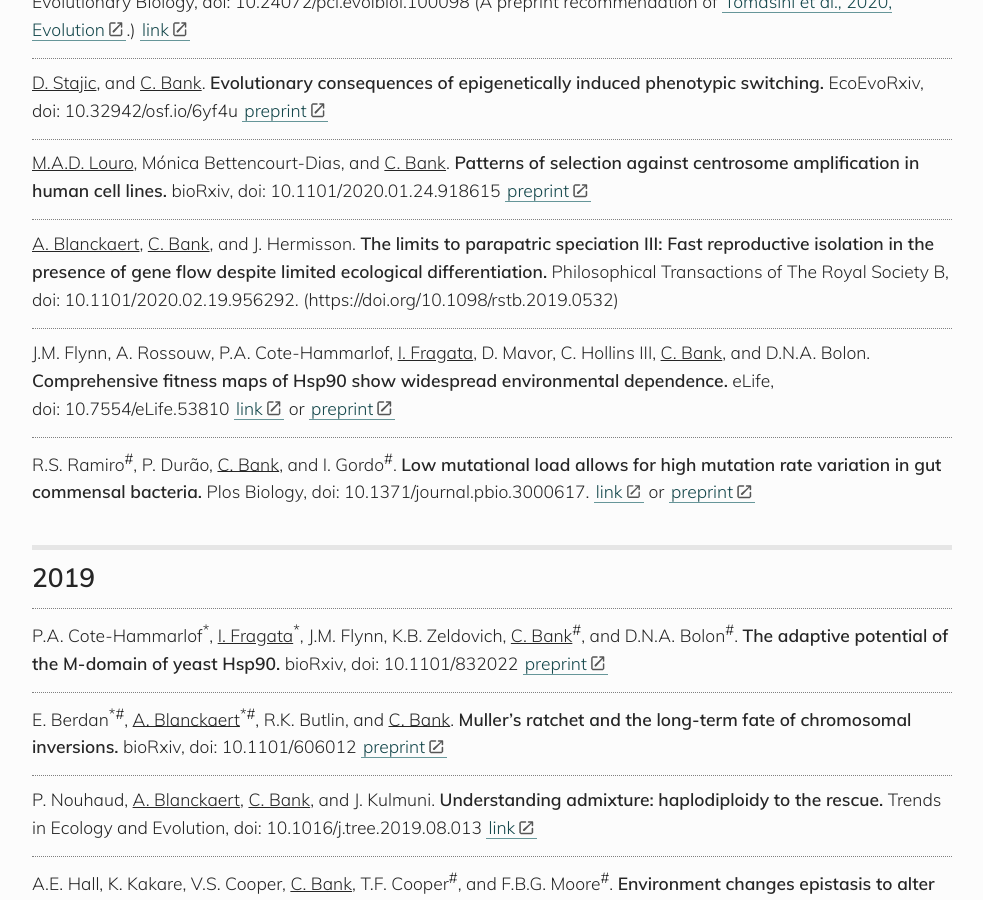
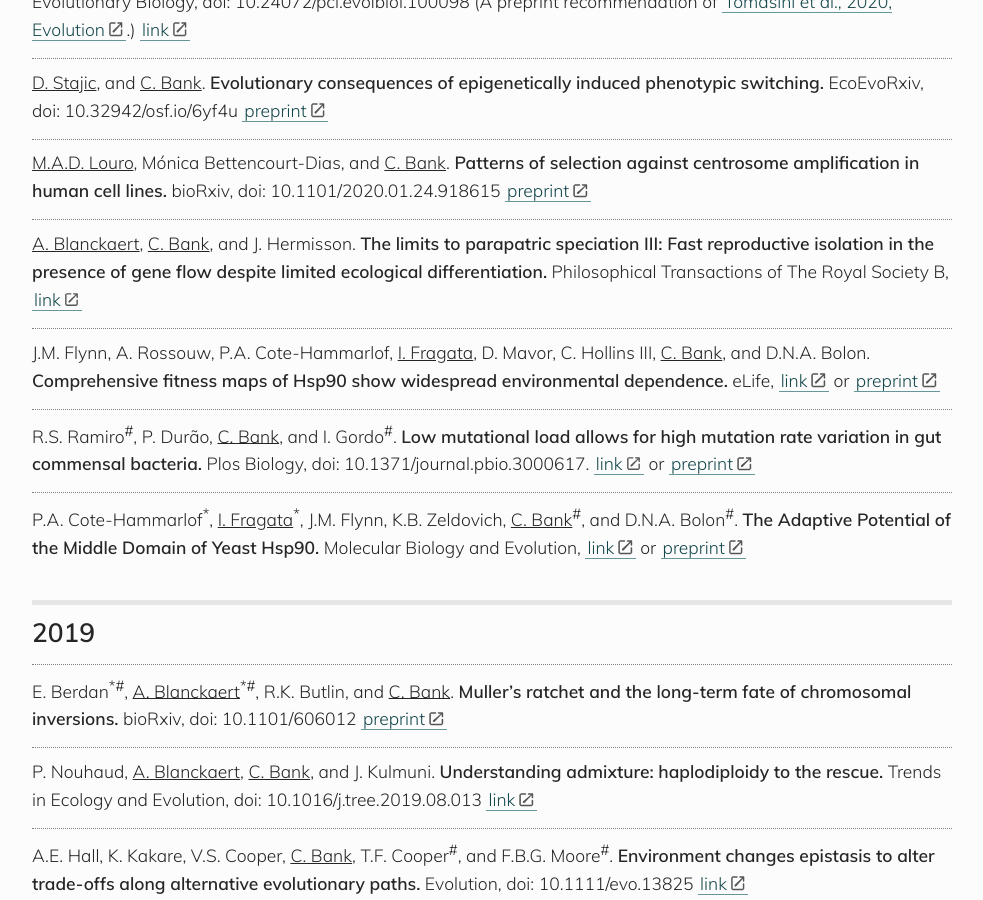
Before and after one commit to banklab/banklab.github.io, a Jekyll site: the page built from publications.md, in a window 1280 px wide and 900 px high, scrolled down 798 px. Shown: the whole window, without its empty margins (148-1131 px from the left). Built offline with Jekyll 4.4.1, drawn with Linux system fonts in a browser that asks for light colours; some web fonts are replaced.

Commit message:
Update publications.md

```diff
--- a/publications.md
+++ b/publications.md
@@ -30,16 +30,16 @@
 
 <u>M.A.D. Louro</u>, Mónica Bettencourt-Dias, and <u>C. Bank</u>. **Patterns of selection against centrosome amplification in human cell lines.** bioRxiv, doi: 10.1101/2020.01.24.918615 [preprint](https://doi.org/10.1101/2020.01.24.918615)
 
-<u>A. Blanckaert</u>, <u>C. Bank</u>, and J. Hermisson. **The limits to parapatric speciation III: Fast reproductive isolation in the presence of gene flow despite limited ecological differentiation.** Philosophical Transactions of The Royal Society B, doi: 10.1101/2020.02.19.956292. (https://doi.org/10.1098/rstb.2019.0532)
+<u>A. Blanckaert</u>, <u>C. Bank</u>, and J. Hermisson. **The limits to parapatric speciation III: Fast reproductive isolation in the presence of gene flow despite limited ecological differentiation.** Philosophical Transactions of The Royal Society B, [link](https://doi.org/10.1098/rstb.2019.0532)
 
-J.M. Flynn, A. Rossouw, P.A. Cote-Hammarlof, <u>I. Fragata</u>, D. Mavor, C. Hollins III, <u>C. Bank</u>, and D.N.A. Bolon. **Comprehensive fitness maps of Hsp90 show widespread environmental dependence.** eLife, doi: 10.7554/eLife.53810 [link](https://doi.org/10.7554/eLife.53810) or [preprint](https://www.biorxiv.org/content/10.1101/823468v2)
+J.M. Flynn, A. Rossouw, P.A. Cote-Hammarlof, <u>I. Fragata</u>, D. Mavor, C. Hollins III, <u>C. Bank</u>, and D.N.A. Bolon. **Comprehensive fitness maps of Hsp90 show widespread environmental dependence.** eLife, [link](https://doi.org/10.7554/eLife.53810) or [preprint](https://www.biorxiv.org/content/10.1101/823468v2)
 
 R.S. Ramiro<sup>#</sup>, P. Durão, <u>C. Bank</u>, and I. Gordo<sup>#</sup>. **Low mutational load allows for high mutation rate variation in gut commensal bacteria.** Plos Biology, doi: 10.1371/journal.pbio.3000617. [link](https://doi.org/10.1371/journal.pbio.3000617) or [preprint](https://doi.org/10.1101/568709)
 
+P.A. Cote-Hammarlof<sup>*</sup>, <u>I. Fragata</u><sup>*</sup>, J.M. Flynn, K.B. Zeldovich, <u>C. Bank</u><sup>#</sup>, and D.N.A. Bolon<sup>#</sup>. **The Adaptive Potential of the Middle Domain of Yeast Hsp90.** Molecular Biology and Evolution, [link](https://doi.org/10.1093/molbev/msaa211) or [preprint](https://www.biorxiv.org/content/10.1101/832022v1)
+
 
 ## 2019
-
-P.A. Cote-Hammarlof<sup>*</sup>, <u>I. Fragata</u><sup>*</sup>, J.M. Flynn, K.B. Zeldovich, <u>C. Bank</u><sup>#</sup>, and D.N.A. Bolon<sup>#</sup>. **The adaptive potential of the M-domain of yeast Hsp90.** bioRxiv, doi: 10.1101/832022 [preprint](https://www.biorxiv.org/content/10.1101/832022v1)
 
 E. Berdan<sup>*#</sup>, <u>A. Blanckaert</u><sup>*#</sup>, R.K. Butlin, and <u>C. Bank</u>. **Muller’s ratchet and the long-term fate of chromosomal inversions.** bioRxiv, doi: 10.1101/606012 [preprint](https://www.biorxiv.org/content/10.1101/606012v1)
 
```
